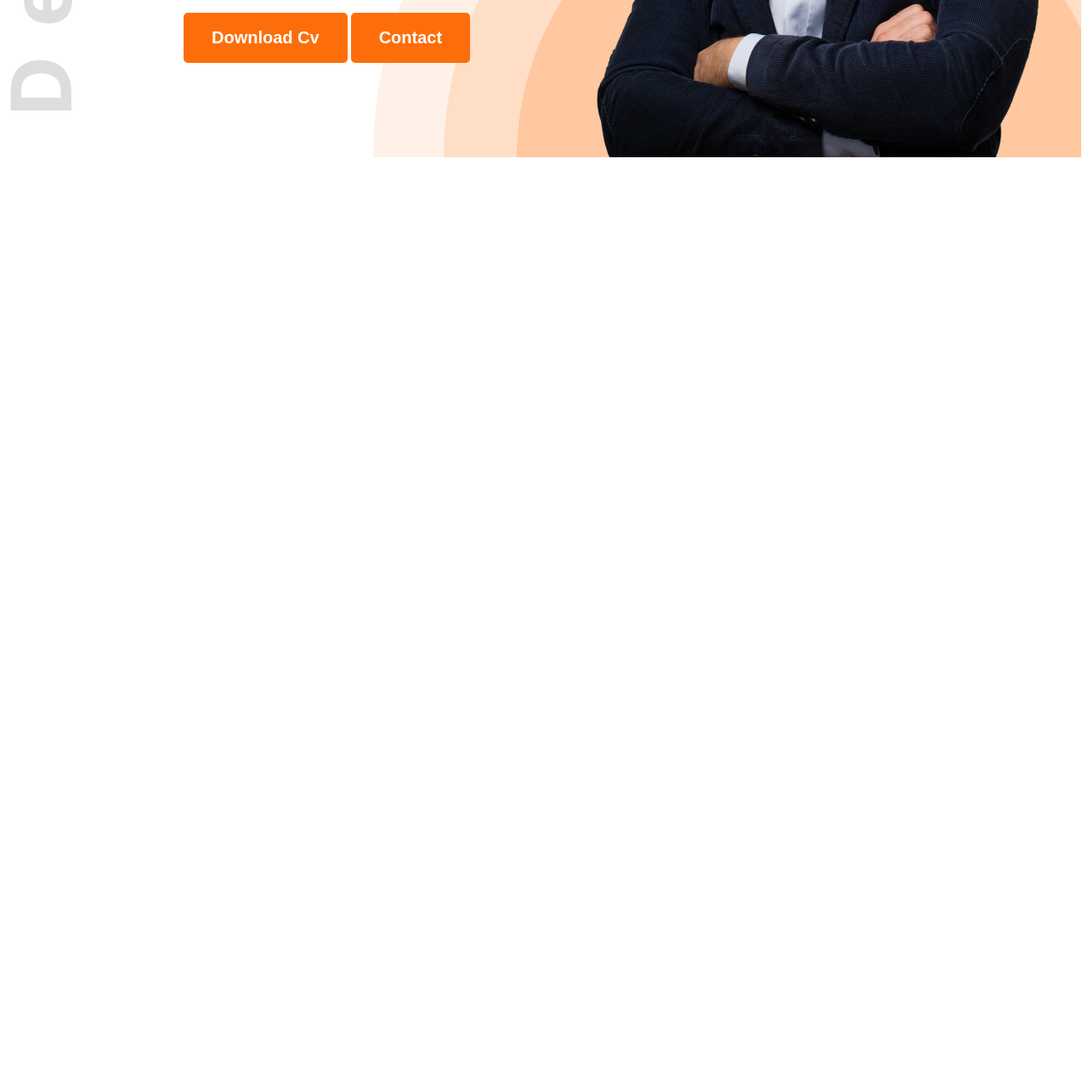
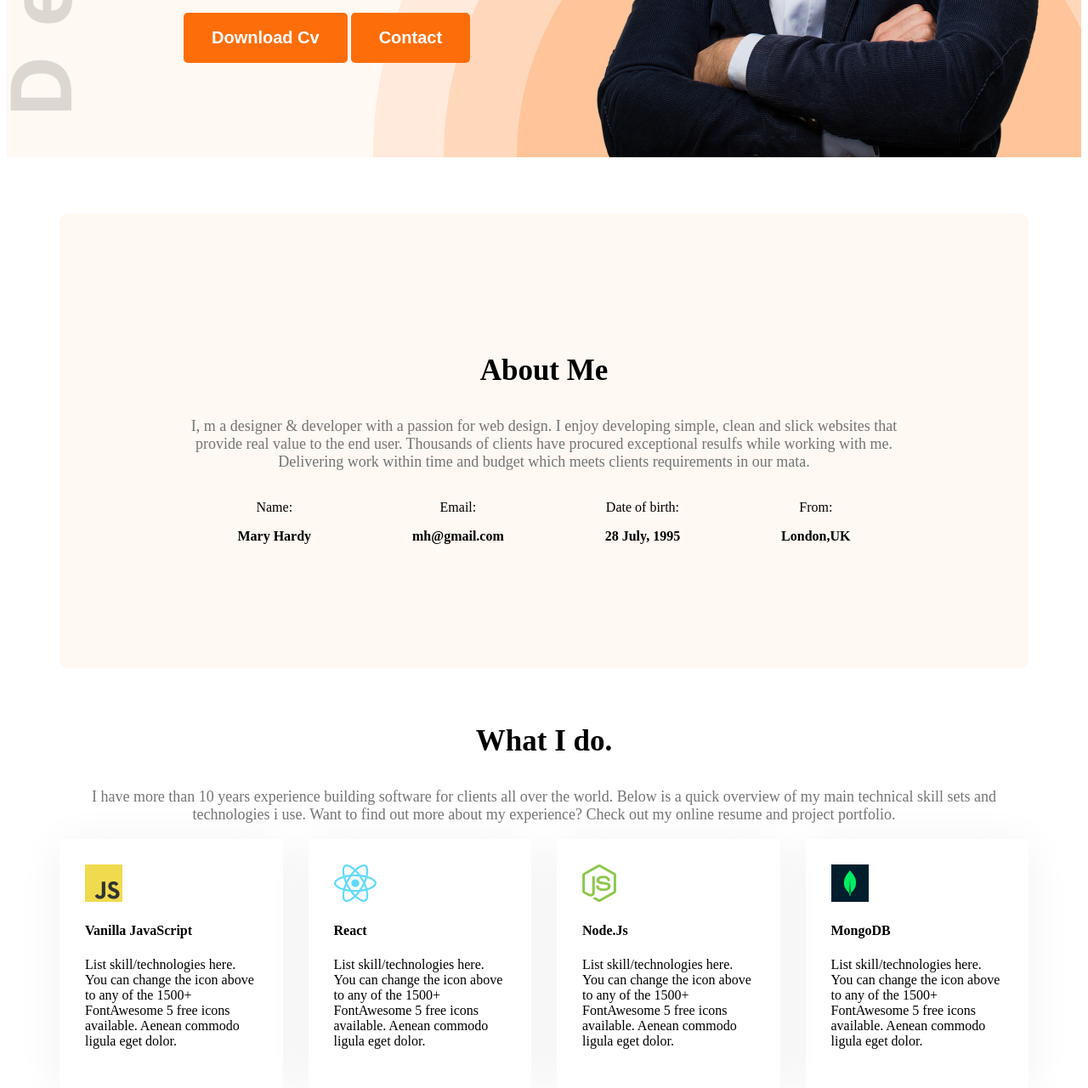
Before and after one commit to Noman-3/web-devolop-portfolio, a plain HTML site: page index.html in a window 1280 px wide. Shown: the part 641-1921 px from the top of the page at 85% size. Before the commit the page ends 834 px from the top, so only its background shows below. Drawn offline with Linux system fonts and the light colour scheme.

Commit message:
added a new skill

```diff
--- a/index.html
+++ b/index.html
@@ -10,7 +10,7 @@
     <link rel="stylesheet" href="style/style.css">
 </head>
 <body>
-    <header class="header">
+    <header class="header secondary-bg">
     <nav>
         <h3 class="nav-title">Ma<span class="text-primary">r</span>y</h3>
 <ul>
@@ -32,7 +32,59 @@
    </div>
     </header>
     <main>
+<section class="about secondary-bg">
+<h3 class="section-title">About Me</h3>
+<p class="section-description">I, m a designer & developer with a passion for web design. I enjoy developing simple, clean and slick websites that provide real value to the end user. Thousands of clients have procured exceptional resulfs while working with me. Delivering work within time and budget which meets clients requirements in our mata.</p>
+<div class="about-items">
+    <!-- .about-item*4>p.item-title+p.item-description -->
+    <div class="about-item">
+        <p class="item-title">Name:</p>
+        <p class="item-description">Mary Hardy</p>
+    </div>
+    <div class="about-item">
+        <p class="item-title">Email:</p>
+        <p class="item-description">mh@gmail.com</p>
+    </div>
+    <div class="about-item">
+        <p class="item-title">Date of birth:</p>
+        <p class="item-description">28 July, 1995</p>
+    </div>
+    <div class="about-item">
+        <p class="item-title">From:</p>
+        <p class="item-description">London,UK</p>
+    </div>
+</div>
 
+
+</section>
+<section">
+<h3 class="section-title text-centre">What I do.</h3>
+<p class="section-description text-centre">I have more than 10 years experience building software for clients all over the world. Below is a quick overview of my main technical skill sets and technologies i use. Want to find out more about my experience? Check out my online resume and project portfolio.</p>
+<div class="skill-container">
+    <!-- skill*4>img+h4.skill-title+p.skill-description -->
+    <div class="skill">
+        <img src="./images/icons/js.png" alt="">
+        <h4 class="skill-title">Vanilla JavaScript</h4>
+        <p class="skill-description">List skill/technologies here. You can change the icon above to any of the 1500+ FontAwesome 5 free icons available. Aenean commodo ligula eget dolor.</p>
+    </div>
+     <div class="skill">
+         <img src="./images/icons/react.png" alt="">
+        <h4 class="skill-title">React</h4>
+        <p class="skill-description">List skill/technologies here. You can change the icon above to any of the 1500+ FontAwesome 5 free icons available. Aenean commodo ligula eget dolor.</p></div>
+
+    <div class="skill">
+        <img src="./images/icons/nodejs.png" alt="">
+        <h4 class="skill-title">Node.Js</h4>
+        <p class="skill-description">List skill/technologies here. You can change the icon above to any of the 1500+ FontAwesome 5 free icons available. Aenean commodo ligula eget dolor.</p>
+    </div>
+    <div class="skill">
+        <img src="./images/icons/mongo.png" alt="">
+        <h4 class="skill-title">MongoDB</h4>
+        <p class="skill-description">List skill/technologies here. You can change the icon above to any of the 1500+ FontAwesome 5 free icons available. Aenean commodo ligula eget dolor.</p>
+    </div>
+</div>
+
+</section>
     </main>
     <footer>
 
--- a/style/style.css
+++ b/style/style.css
@@ -9,7 +9,27 @@
       "wdth" 100;
   }
 /* Shared color */
+.secondary-bg{ background-color: #FFF8F3;
+}
+/* main */
+main{
+    max-width: 1140px;
+    max-height: 550px;
+    margin:0px auto
+}
+
 .text-primary{color: #FD6E0A;
+}
+.section-title{
+    font-size: 35px;
+font-weight: bold;
+
+}
+.section-description{
+    font-size: 18px;
+font-weight: normal;
+color: #757575;
+
 }
 .dark-2{color: #474747;
 }
@@ -25,20 +45,17 @@ font-size: 20px;
     background-image: url('../images/developer.png'),url('../images/header_bg.png');
 background-repeat: no-repeat;
 background-position: top left, bottom right ;
-
 }
 /* Nav style */
 nav{display: flex;
 align-items: center;
 justify-content: space-between;
 margin: 0px 120px;
-
 }
 .nav-title{
     font-weight:800;
     font-size: 45px;
 }
-
 nav ul li{
     list-style: none; margin-right: 50px;
 }
@@ -54,7 +71,6 @@ nav li a{text-decoration: none;}
 max-width: 585px;
 max-height: 334px;
 }
-
 .banner-greeting{
     font-size: 45px;
     font-weight: 600px;
@@ -72,3 +88,38 @@ max-height: 334px;
     width: 584px;
     height: 676px;
 }
+main section{
+    margin-top: 66px;
+    margin-bottom: 66px;
+}
+/* about styles */
+.about{
+    border-radius: 10px;
+    padding: 130px 150px;
+
+    text-align: center;
+
+}
+.about-items{
+    display: flex;
+    justify-content: space-around;
+}
+.about-item{
+    /* font-size: ; */
+
+}
+.item-description{
+    font-weight: 620;
+}
+.text-centre{
+    text-align: center;
+}
+/* Skill-countener */
+.skill-container{
+    display: flex;
+    gap: 30px;
+}
+.skill{
+    padding: 30px;
+    box-shadow: 0px 6px 50px 0px rgba(0, 0, 0, 0.06);
+}
```
